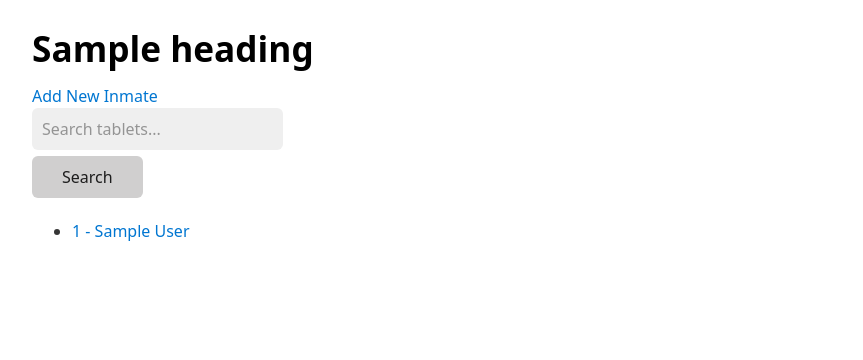
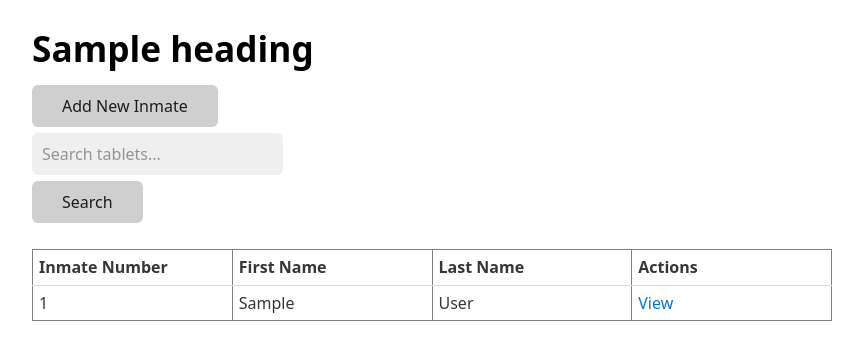
Before and after one commit to masterofpi11436/rrjweb2, a PHP site: template views/Tablets/all_tablets.php in a window 1280 px wide. Shown: the top 360 px of the page, without its empty margins (208-1071 px from the left). Run offline with PHP 8.4, Linux system fonts and the light colour scheme; the template is opened without the code that fills it: most values are stand-ins (such as "Sample title", 1, 10 or a date in 2020).

Commit message:
Added Styling

```diff
--- a/views/Tablets/add_tablet.php
+++ b/views/Tablets/add_tablet.php
@@ -1,4 +1,6 @@
-<a href="/tablets/all">Cancel</a>
+<form action="/tablets/all">
+    <button>Cancel</button>
+</form>
 
 <form method="post" action="/tablets/create">
     <?php require "tablet_form.php"; ?>
--- a/views/Tablets/all_tablets.php
+++ b/views/Tablets/all_tablets.php
@@ -1,4 +1,6 @@
-<a href="/tablets/add">Add New Inmate</a>
+<form action="/tablets/add">
+    <button>Add New Inmate</button>
+</form>
 
 <form method="get" action="/tablets/all">
     <input type="text" name="search" placeholder="Search tablets..." value="<?= htmlspecialchars($_GET['search'] ?? '') ?>">
@@ -7,20 +9,28 @@
 
 <!-- Display the list of tablets -->
 <?php if (!empty($tablets)): ?>
-    <ul>
-        <?php foreach ($tablets as $tablet): ?>
-            <li>
-                <a href="/tablets/one/<?= htmlspecialchars($tablet['id']) ?>">
-                    <?= htmlspecialchars($tablet['inmate_number']) ?> - <?= htmlspecialchars($tablet['first_name']) ?> <?= htmlspecialchars($tablet['last_name']) ?>
-                </a>
-            </li>
-        <?php endforeach; ?>
-    </ul>
+    <table border="1" cellpadding="10" cellspacing="0" style="width:100%; margin-top:20px; border-collapse:collapse;">
+        <thead>
+            <tr>
+                <th>Inmate Number</th>
+                <th>First Name</th>
+                <th>Last Name</th>
+                <th>Actions</th>
+            </tr>
+        </thead>
+        <tbody>
+            <?php foreach ($tablets as $tablet): ?>
+                <tr>
+                    <td><?= htmlspecialchars($tablet['inmate_number']) ?></td>
+                    <td><?= htmlspecialchars($tablet['first_name']) ?></td>
+                    <td><?= htmlspecialchars($tablet['last_name']) ?></td>
+                    <td>
+                        <a href="/tablets/one/<?= htmlspecialchars($tablet['id']) ?>">View</a>
+                    </td>
+                </tr>
+            <?php endforeach; ?>
+        </tbody>
+    </table>
 <?php else: ?>
     <p>No tablets found.</p>
 <?php endif; ?>
-
-
-<!-- <?php foreach ($tablets as $tablet): ?>
-    <h2><a href="/tablets/one/<?= htmlspecialchars($tablet['id']) ?>"><?= $tablet["last_name"]; ?>, <?= $tablet["first_name"]; ?></a></h2>
-<?php endforeach; ?> -->
--- a/views/Tablets/login.php
+++ b/views/Tablets/login.php
@@ -4,7 +4,7 @@
     <input type="text" id="email" name="email" value="<?= isset($user) ? htmlspecialchars($user["email"]) : '' ?>" required>
 
     <label for="password">Password:</label>
-    <input type="text" id="password" name="password" value="<?= isset($user) ? htmlspecialchars($user["password"]) : '' ?>" required>
+    <input type="password" id="password" name="password" value="<?= isset($user) ? htmlspecialchars($user["password"]) : '' ?>" required>
 
     <button>Log In</button>
 
```
Also changed, not shown: views/Tablets/edit_tablet.php (+6 -2 lines), views/Tablets/one_tablet.php (+7 -2 lines), views/Tablets/tablet_form.php (+4 -53 lines).
